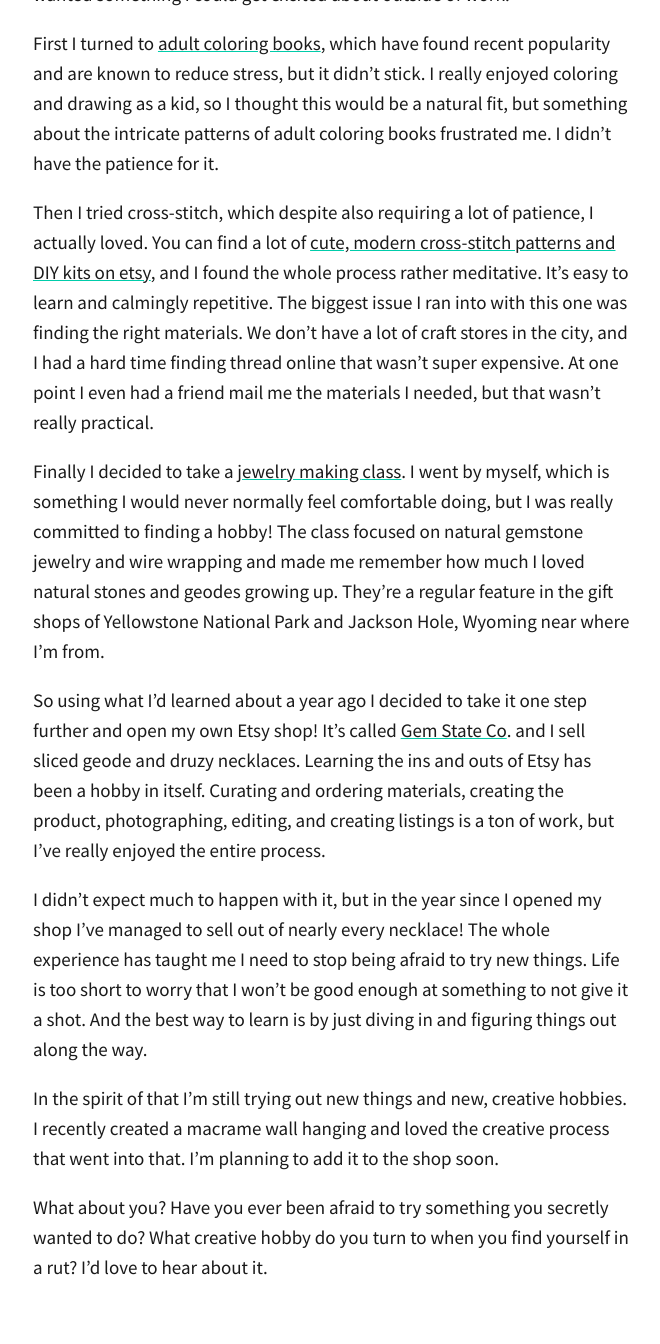
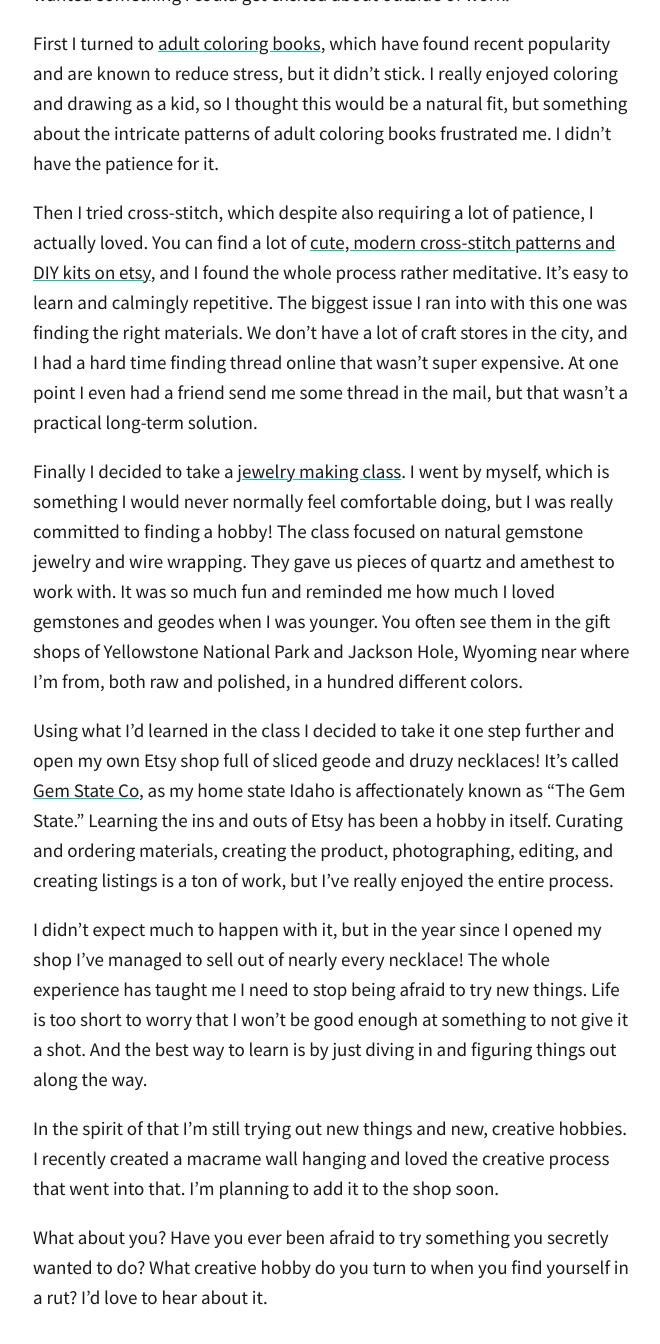
Before and after one commit to totiffany/totiffany.github.io, a Jekyll site: the page built from _posts/2018-02-21-How-I-Found-A-Creative-Hobby.md, in a window 1280 px wide and 1400 px high, scrolled down 2287 px. Shown: the top 1344 px of the window, without its empty margins (307-967 px from the left). Built offline with Jekyll 4.4.1, drawn with Linux system fonts in a browser that asks for light colours; our own code applies the rules of GitHub Pages for plain Markdown files.

Commit message:
Update 2018-02-21-How-I-Found-A-Creative-Hobby.md

```diff
--- a/_posts/2018-02-21-How-I-Found-A-Creative-Hobby.md
+++ b/_posts/2018-02-21-How-I-Found-A-Creative-Hobby.md
@@ -9,11 +9,11 @@ A couple years ago I found myself in a rut. I wasn’t progressing the way I wan
 
 First I turned to [adult coloring books](https://www.amazon.com/gp/product/1945710799/ref=as_li_qf_asin_il_tl?ie=UTF8&tag=redletterda04-20&creative=9325&linkCode=as2&creativeASIN=1945710799&linkId=3ac6311301303911d1a6c0eeb586f928), which have found recent popularity and are known to reduce stress, but it didn’t stick. I really enjoyed coloring and drawing as a kid, so I thought this would be a natural fit, but something about the intricate patterns of adult coloring books frustrated me. I didn’t have the patience for it.
 
-Then I tried cross-stitch, which despite also requiring a lot of patience, I actually loved. You can find a lot of [cute, modern cross-stitch patterns and DIY kits on etsy](https://www.etsy.com/listing/73305318/mermaid-cross-stitch-kit-diy-kit?ga_search_query=mermaid&ref=shop_items_search_2), and I found the whole process rather meditative. It’s easy to learn and calmingly repetitive. The biggest issue I ran into with this one was finding the right materials. We don’t have a lot of craft stores in the city, and I had a hard time finding thread online that wasn’t super expensive. At one point I even had a friend mail me the materials I needed, but that wasn’t really practical.
+Then I tried cross-stitch, which despite also requiring a lot of patience, I actually loved. You can find a lot of [cute, modern cross-stitch patterns and DIY kits on etsy](https://www.etsy.com/listing/73305318/mermaid-cross-stitch-kit-diy-kit?ga_search_query=mermaid&ref=shop_items_search_2), and I found the whole process rather meditative. It’s easy to learn and calmingly repetitive. The biggest issue I ran into with this one was finding the right materials. We don’t have a lot of craft stores in the city, and I had a hard time finding thread online that wasn’t super expensive. At one point I even had a friend send me some thread in the mail, but that wasn't a practical long-term solution.
 
-Finally I decided to take a [jewelry making class](http://www.workshopsf.org/). I went by myself, which is something I would never normally feel comfortable doing, but I was really committed to finding a hobby! The class focused on natural gemstone jewelry and wire wrapping and made me remember how much I loved natural stones and geodes growing up. They’re a regular feature in the gift shops of Yellowstone National Park and Jackson Hole, Wyoming near where I’m from.
+Finally I decided to take a [jewelry making class](http://www.workshopsf.org/). I went by myself, which is something I would never normally feel comfortable doing, but I was really committed to finding a hobby! The class focused on natural gemstone jewelry and wire wrapping. They gave us pieces of quartz and amethest to work with. It was so much fun and reminded me how much I loved gemstones and geodes when I was younger. You often see them in the gift shops of Yellowstone National Park and Jackson Hole, Wyoming near where I’m from, both raw and polished, in a hundred different colors.
 
-So using what I’d learned about a year ago I decided to take it one step further and open my own Etsy shop! It's called [Gem State Co](https://www.etsy.com/shop/GemStateCo/). and I sell sliced geode and druzy necklaces. Learning the ins and outs of Etsy has been a hobby in itself. Curating and ordering materials, creating the product, photographing, editing, and creating listings is a ton of work, but I’ve really enjoyed the entire process.
+Using what I’d learned in the class I decided to take it one step further and open my own Etsy shop full of sliced geode and druzy necklaces! It's called [Gem State Co](https://www.etsy.com/shop/GemStateCo/), as my home state Idaho is affectionately known as "The Gem State." Learning the ins and outs of Etsy has been a hobby in itself. Curating and ordering materials, creating the product, photographing, editing, and creating listings is a ton of work, but I’ve really enjoyed the entire process.
 
 I didn't expect much to happen with it, but in the year since I opened my shop I've managed to sell out of nearly every necklace! The whole experience has taught me I need to stop being afraid to try new things. Life is too short to worry that I won't be good enough at something to not give it a shot. And the best way to learn is by just diving in and figuring things out along the way.
 
```
